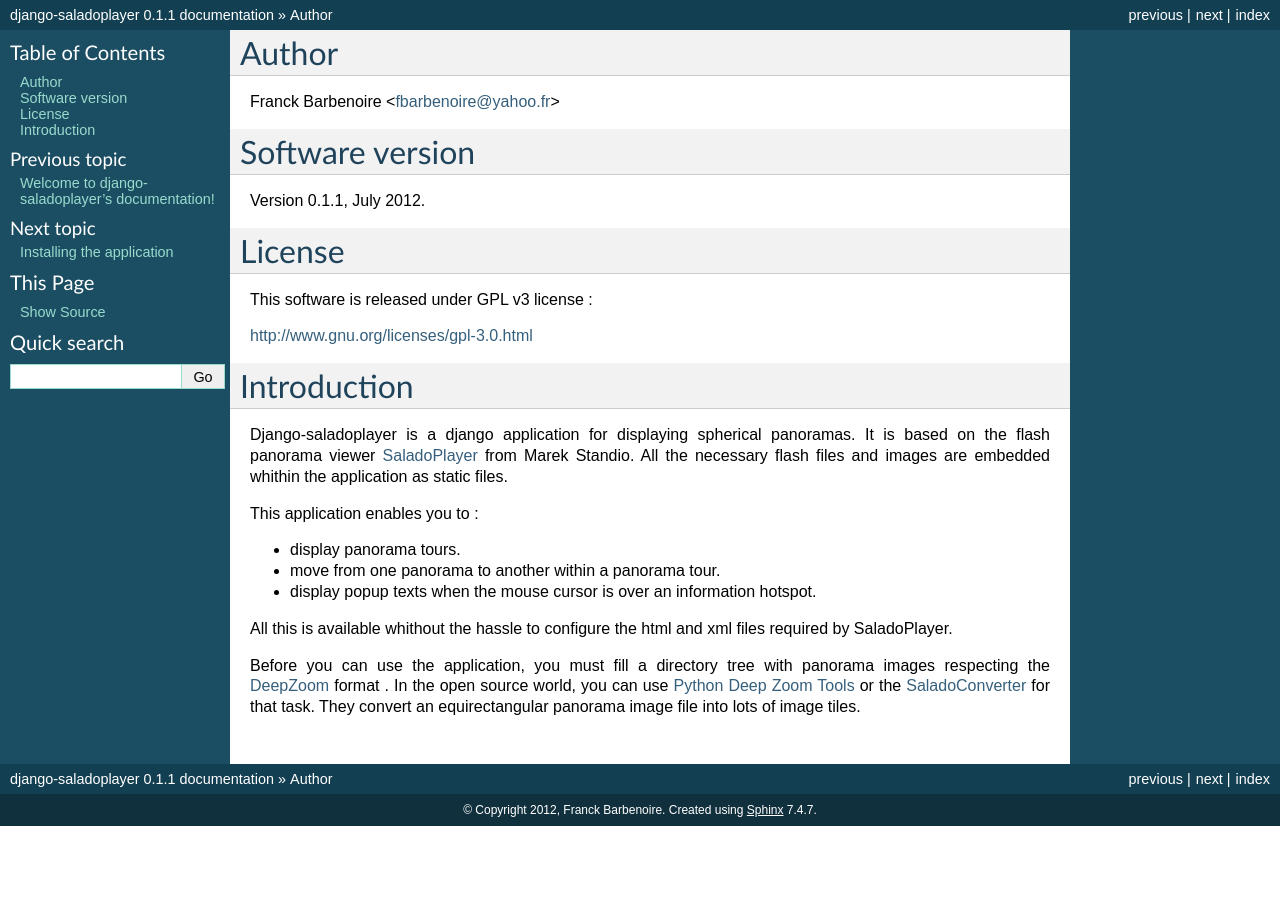
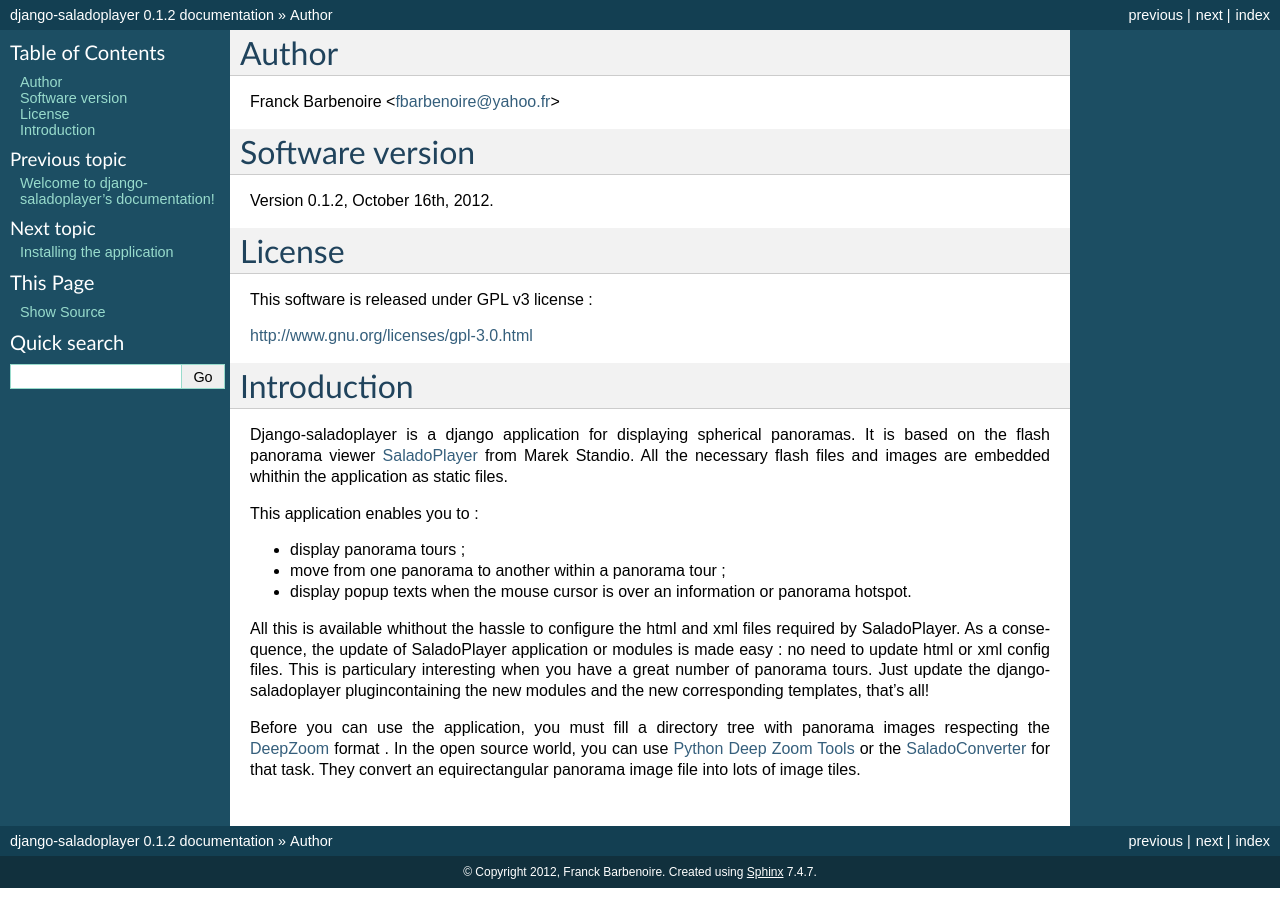
Before and after one commit to franckinux/django-saladoplayer, a Sphinx documentation site: the page built from docs/introduction.rst, in a window 1280 px wide. Built offline with Sphinx 7.4.7, drawn with Linux system fonts in a browser that asks for light colours.

Commit message:
Update documentation and correct firstParnorama configuration

```diff
--- a/docs/conf.py
+++ b/docs/conf.py
@@ -50,9 +50,9 @@
 # built documents.
 #
 # The short X.Y version.
-version = '0.1.1'
+version = '0.1.2'
 # The full version, including alpha/beta/rc tags.
-release = '0.1.1'
+release = '0.1.2'
 
 # The language for content autogenerated by Sphinx. Refer to documentation
 # for a list of supported languages.
--- a/docs/introduction.rst
+++ b/docs/introduction.rst
@@ -6,7 +6,7 @@
 Software version
 ================
 
-Version 0.1.1, July 2012.
+Version 0.1.2, October 16th, 2012.
 
 License
 =======
@@ -23,11 +23,11 @@
 
 This application enables you to :
 
-* display panorama tours.
-* move from one panorama to another within a panorama tour.
-* display popup texts when the mouse cursor is over an information hotspot.
+* display panorama tours ;
+* move from one panorama to another within a panorama tour ;
+* display popup texts when the mouse cursor is over an information or panorama hotspot.
 
-All this is available whithout the hassle to configure the html and xml files required by SaladoPlayer.
+All this is available whithout the hassle to configure the html and xml files required by SaladoPlayer. As a consequence, the update of SaladoPlayer application or modules is made easy : no need to update html or xml config files. This is particulary interesting when you have a great number of panorama tours. Just update the django-saladoplayer plugincontaining the new modules and the new corresponding templates, that's all!
 
 Before you can use the application, you must fill a directory tree with panorama images respecting the `DeepZoom <http://en.wikipedia.org/wiki/Deep_Zoom>`_ format .
 In the open source world, you can use `Python Deep Zoom Tools <https://github.com/openzoom/deepzoom.py>`_ or the `SaladoConverter <http://panozona.com/wiki/SaladoConverter>`_ for that task. They convert an equirectangular panorama image file into lots of image tiles.
--- a/docs/templates.rst
+++ b/docs/templates.rst
@@ -11,8 +11,8 @@
 
     * **tour_id**. This is an integer argument. This is the tour id of the tour to be displayed.
     * **hotspot**. This is a string argument. Its value may be "hs" or "nohs" depending on whether you want the hotspots to be displayed or not.
-    * **Height**. This is an integer argument. This is the height of the SaladoPlayer window.
-    * **Width**. This is an integer argument. This is the width of the SaladoPlayer window::
+    * **height**. This is an integer argument. This is the height of the SaladoPlayer window.
+    * **width**. This is an integer argument. This is the width of the SaladoPlayer window::
 
         {% saladoplayerscript tour_id hotspot height width %}
 
--- a/setup.py
+++ b/setup.py
@@ -9,7 +9,7 @@
 from setuptools import find_packages
 
 setup(name = "django-saladoplayer",
-    version = "0.1.1",
+    version = "0.1.2",
     description = "Django application for displaying spherical panoramas using SaladoPlayer flash viewer",
     author = "Franck Barbenoire",
     author_email = "fbarbenoire@yahoo.fr",
```
Also changed, not shown: docs/configuration.rst (+6 -6 lines), 2 other files.
